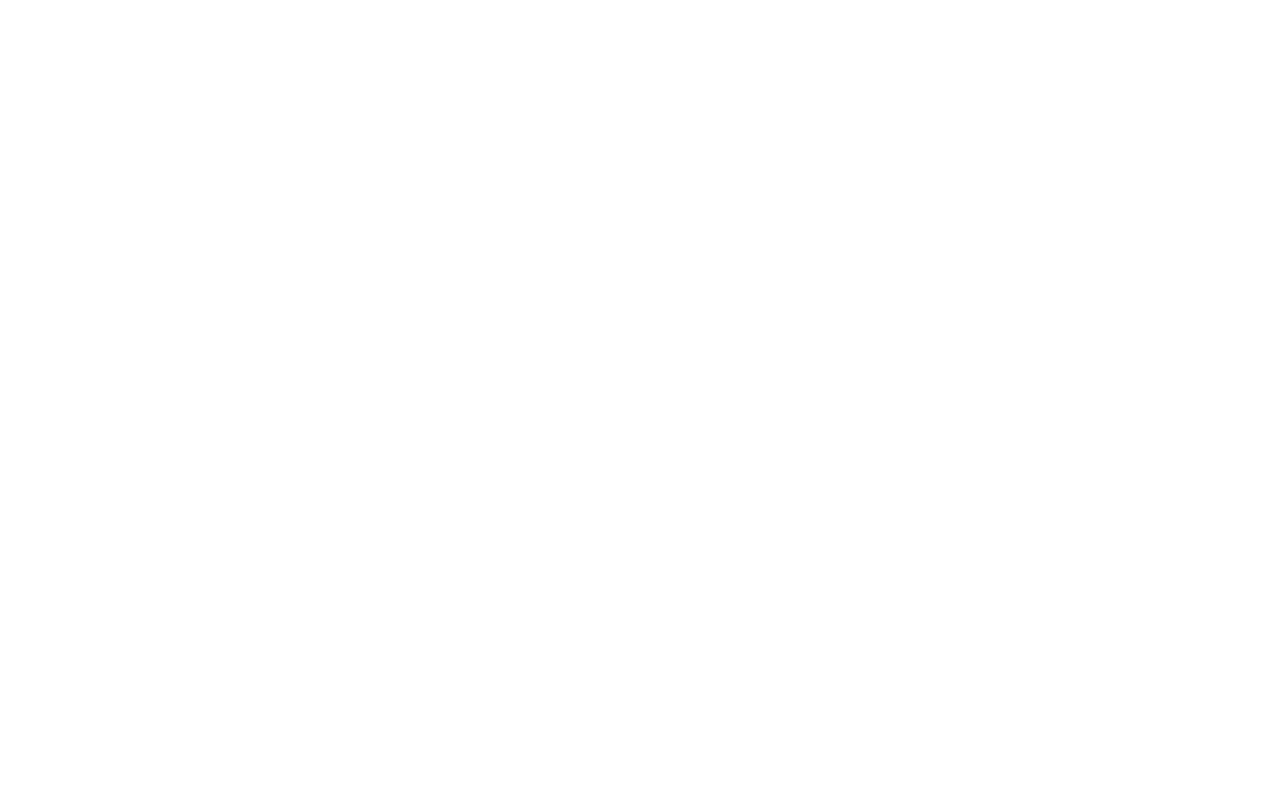
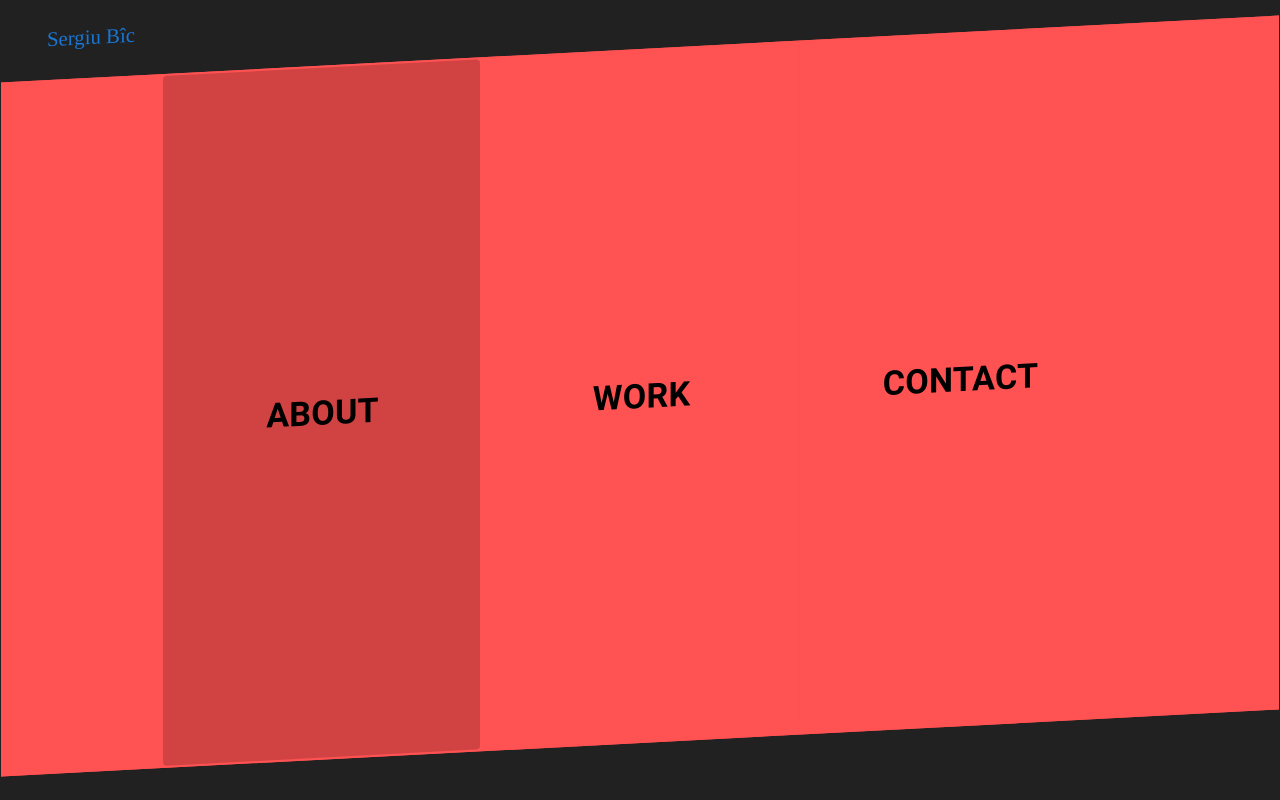
Before and after one commit to SergiuBic/sbfolio, a Vue app: page /#/ in a window 1280 px wide. Built offline with nearby package versions, Linux system fonts and the light colour scheme; a web font is replaced by a local one.

Commit message:
SBF v0.4 Orientation and Desktop Fixed

```diff
--- a/public/index.html
+++ b/public/index.html
@@ -5,7 +5,7 @@
     <meta http-equiv="X-UA-Compatible" content="IE=edge">
     <meta name="viewport" content="width=device-width,initial-scale=1.0">
     <link rel="icon" href="<%= BASE_URL %>favicon.ico">
-    <title><%= htmlWebpackPlugin.options.title %></title>
+    <title>Sergiu Bic - Web Developer</title>
     <link rel="preconnect" href="https://fonts.gstatic.com">
     <link href="https://fonts.googleapis.com/css2?family=Nunito&family=Redressed&display=swap" rel="stylesheet">
     <link rel="stylesheet" href="https://cdn.jsdelivr.net/npm/@mdi/font@latest/css/materialdesignicons.min.css">
@@ -13,7 +13,7 @@
   </head>
   <body>
     <noscript>
-      <strong>We're sorry but <%= htmlWebpackPlugin.options.title %> doesn't work properly without JavaScript enabled. Please enable it to continue.</strong>
+      <strong>Sorry but my website doesn't work properly without JavaScript enabled. Please enable it to continue.</strong>
     </noscript>
     <div id="app"></div>
     <!-- built files will be auto injected -->
--- a/src/App.vue
+++ b/src/App.vue
@@ -2,20 +2,20 @@
 <v-app >
 <v-main>
   <div class="portrait" v-show="portrait">
-<div class="phone">
+<div class="phone text--red text--acent-2" >
 </div>
-<div class="message">
+<div class="message red--text text--accent-2">
   Please rotate your device!
 </div>
 </div>
- <v-card outlined class="rounded-0 grey darken-4 white--text diagonal-container-0 " v-show="landscape">
+ <v-card outlined class="rounded-0 grey darken-4 white--text diagonal-container-0 " v-show="landscape||desktop">
    <v-avatar max-width='180px' width="180px" class="redressed mx-0 my-0 py-6 px-0 d-block logo-title red--text text--accent-2"><a href="/" id="sergiu-text-gsap"></a></v-avatar>
  <v-card outlined  class="my-0 d-flex fex-row rounded-0 red accent-2 white--text diagonal-container" height="100%" max-width="100%" >
 
 <v-row style="flex-wrap: nowrap;" align="center" justify="center" class="mx-0 my-0 py-0 px-0 row-content">
  <v-col
    cols="1"
-   :style="toggleActive ? `${item.active ? `${item.minwidth} height:100%; max-height:100%;`:'min-width:10%;max-height:100%;overflow:hidden;'}` : 'min-width:25%; height:100%; max-height:100%;'"
+   :style="toggleActive ? `${item.active ? `${item.minwidth} height:100%; max-height:100%;`:'min-width:10%;max-height:100%;height:100%;overflow:hidden;'}` : 'min-width:25%; height:100%; max-height:100%;'"
    class="mx-0 my-0 px-0 py-0 menu-content"
    :class="item.active ? item.style : ''"
    v-for="(item,index) in links"
@@ -25,7 +25,7 @@
   <v-card
    class="red accent-2 white--text mx-0 my-0 py-0 px-0"
    width="100%"
-   :style="toggleActive ? `${item.active? 'height:100%;' : 'height:86%'}`:'height: 100%;'"
+   :style="toggleActive ? `${item.active? 'height:100%;' : 'height:100vh;'}`:'height: 100%;'"
    outlined
    tile
    :class="toggleActive ? `${item.active ? 'text-h6':'vertical-text text-subtitle-2'}`:''"
@@ -58,6 +58,7 @@ export default({
     return{
       portrait: false,
       landscape:false,
+      desktop: false,
       toggleActive: false,
       minwidth: "min-width: 20%;",
       links: [
@@ -73,21 +74,42 @@ export default({
       "orientationchange",
       this.handleOrientationChange
     );
+    this.handleOrientationChange();
 
     gsap.from(".diagonal-container",{scaleY:0,duration:1.5,delay:0.1})
     gsap.to("#sergiu-text-gsap", {text: {value: "Sergiu Bîc"}, duration: 3, delay: 1, ease: "none"})
   },
  methods: {
    handleOrientationChange() {
+      const ua = navigator.userAgent;
       const orientation = window.screen.orientation.type
+      console.log("yolo")
+  if (/(tablet|ipad|playbook|silk)|(android(?!.*mobi))/i.test(ua)  || /Mobile|iP(hone|od)|Android|BlackBerry|IEMobile|Kindle|Silk-Accelerated|(hpw|web)OS|Opera M(obi|ini)/.test(
+    ua
+    ))
+  {
+    //tablet - phone
       if (orientation === "portrait-primary") {
 
+        console.log("portrait")
              this.portrait = true
              this.landscape = false
+             this.desktop = false
         } else if (orientation === "landscape-primary") {
-             this.landscape = true
+          console.log("landscape")
+          this.landscape = true
              this.portrait = false
+             this.desktop = true
       }
+  }
+  else{
+    //desktop
+    console.log("desktop")
+    this.desktop = true;
+    this.landscape = false;
+    this.portrait = false;
+  }
+
     },
    toggleItem : function(item){
      for (let index = 0; index < this.links.length; index++) {
@@ -193,18 +215,20 @@ body {
   justify-content: center;
   align-items: center;
   flex-direction: column;
+  background-color:#212121;
+
 }
 .phone {
   height: 50px;
   width: 100px;
-  border: 3px solid black;
+  border: 3px solid red;
   border-radius: 10px;
   animation: rotate 1.5s ease-in-out infinite alternate;
   /* display: none; */
 }
 
 .message {
-  color: black;
+
   font-size: 1em;
   margin-top: 40px;
   /* display: none; */
--- a/src/views/Contact.vue
+++ b/src/views/Contact.vue
@@ -1,5 +1,5 @@
 <template>
-  <div class="contact">
+  <div class="contact" style="overflow: auto; max-heigth:100%; height:100%;">
 
 <div class='justify-center pt-3'>
 <h1 class="box">Thanks for reaching out !</h1>
```
Also changed, not shown: 11 other files (tests, documents, lock files or other folders).
